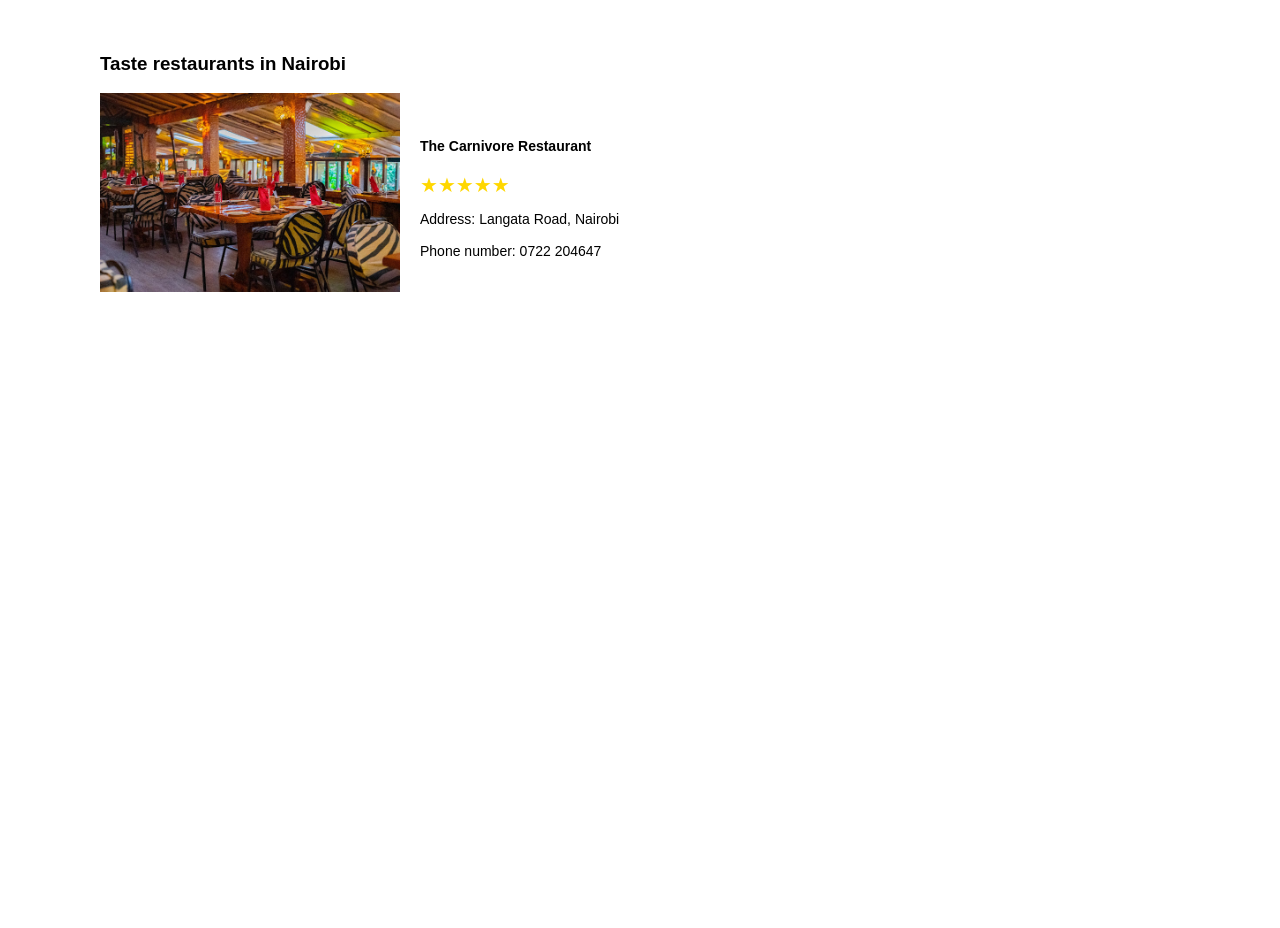
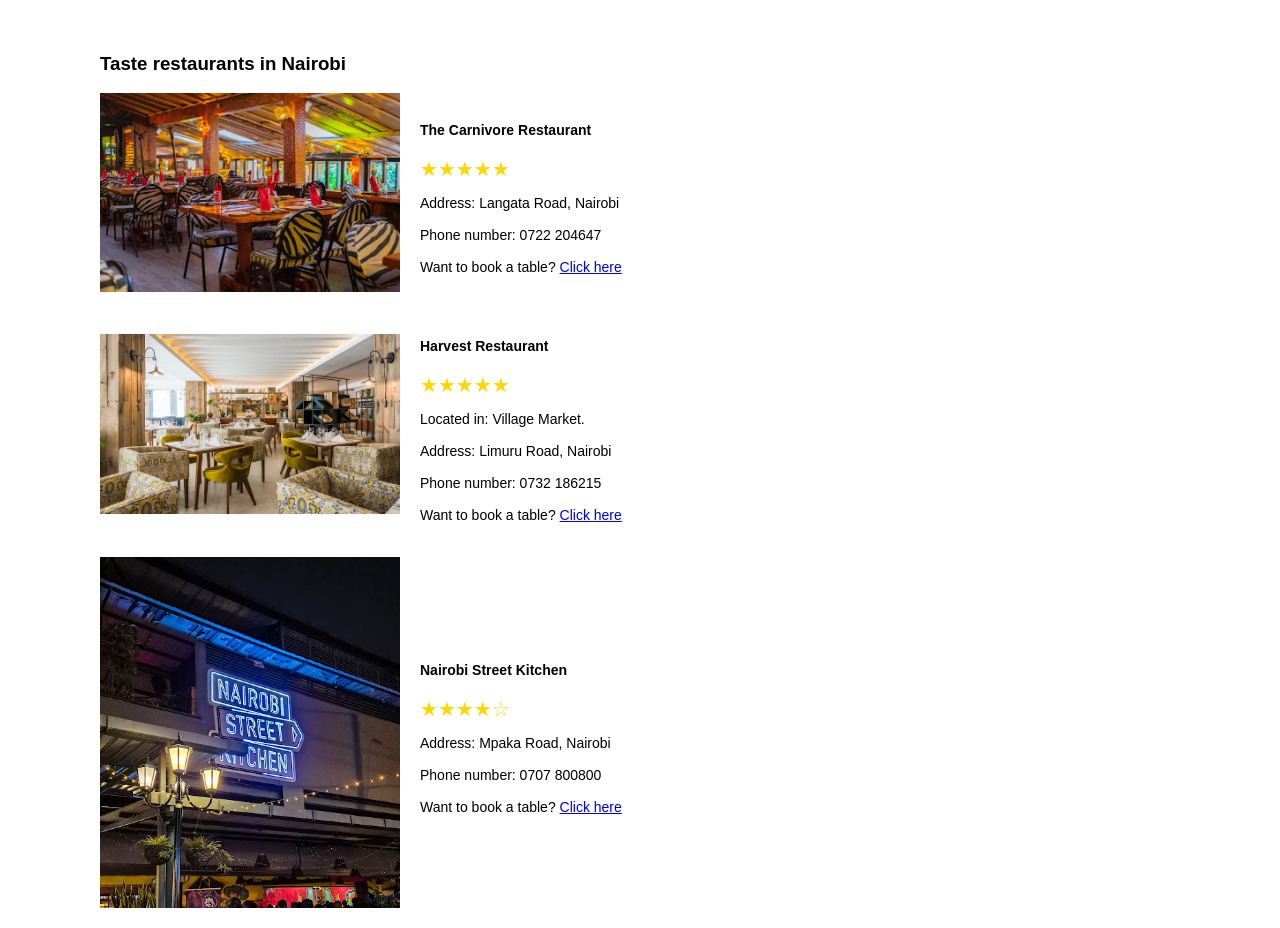
Before and after one commit to Fluffycoal/IT_project1, a plain HTML site: page restaurants.html in a window 1280 px wide. Shown: the part 59-987 px from the top of the page. Before the commit the page ends 800 px from the top, so only its background shows below. Drawn offline with Linux system fonts and the light colour scheme.

Commit message:
creation of a booking.html page

```diff
--- a/restaurants.html
+++ b/restaurants.html
@@ -99,10 +99,47 @@
             Address: Langata Road, Nairobi
             <br><br>
             Phone number: 0722 204647
+            <br><br>
+            Want to book a table? <a href="booking.html">Click here</a>
+        </p>
+        </div>
+      </div>
+    </div>
+
+    <div class="image-text-container">
+      <img src="images/harvest.jpg" class="venue-image" width="300" alt="">
+      <div class="restaurant-description">
+        <h4>Harvest Restaurant</h4>
+        <div class="star-rating">★★★★★</div>
+        <div class="restaurant-description">
+        <p>
+            Located in: Village Market.
+            <br><br>
+            Address: Limuru Road, Nairobi
+            <br><br>
+            Phone number: 0732 186215
+            <br><br>
+            Want to book a table? <a href="booking.html">Click here</a>
             </div>
         </p>
       </div>
     </div>
+    <div class="image-text-container">
+      <img src="images/NSK.jpg" class="venue-image" width="300" alt="">
+      <div class="restaurant-description">
+        <h4>Nairobi Street Kitchen</h4>
+        <div class="star-rating">★★★★☆</div>
+        <div class="restaurant-description">
+        <p>
+            Address: Mpaka Road, Nairobi
+            <br><br>
+            Phone number: 0707 800800
+            <br><br>
+            Want to book a table? <a href="booking.html">Click here</a>
+        </p>
+        </div>
+        </div>
+      </div>
 </div>
 </body>
 </html>
```
Also changed, not shown: booking.html (added).
